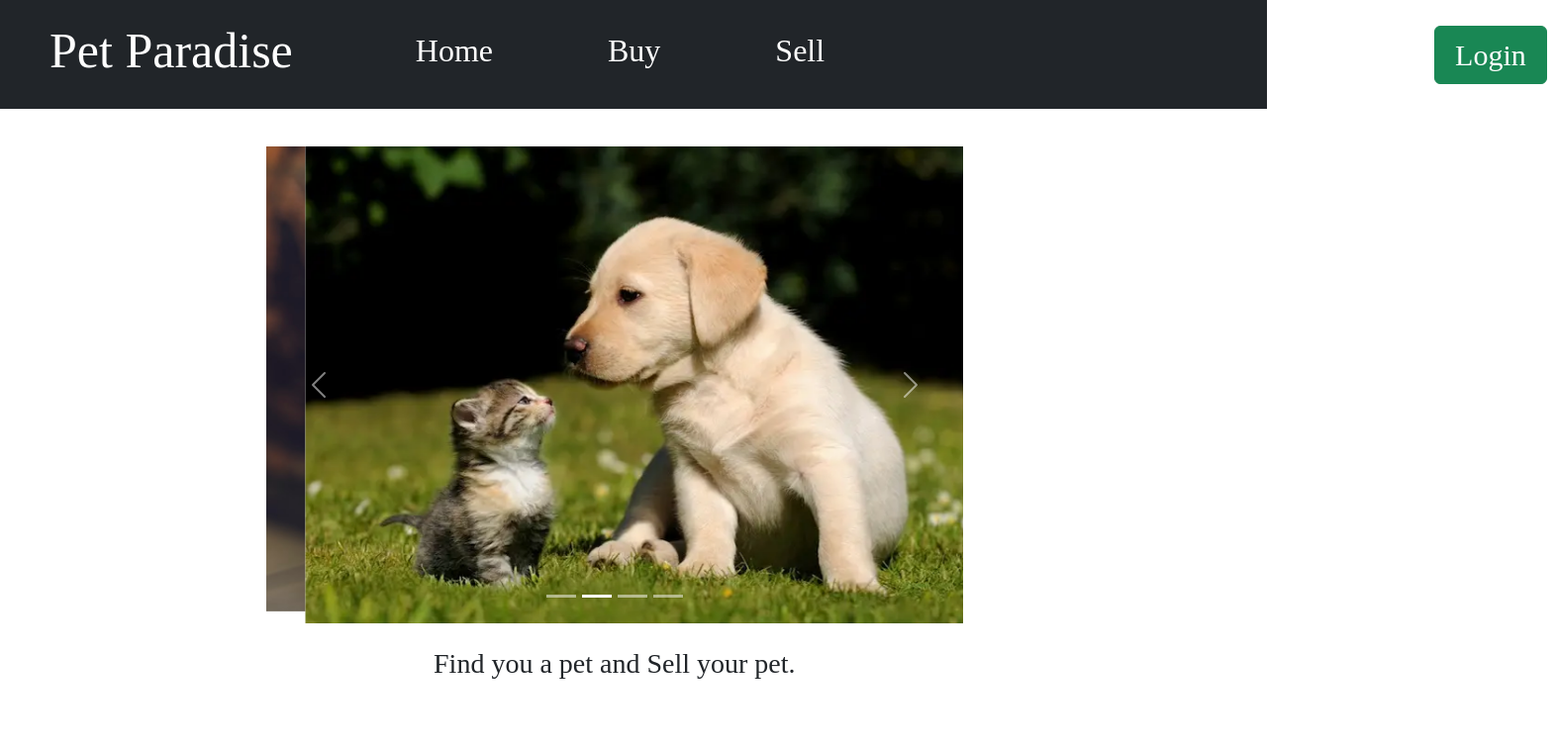
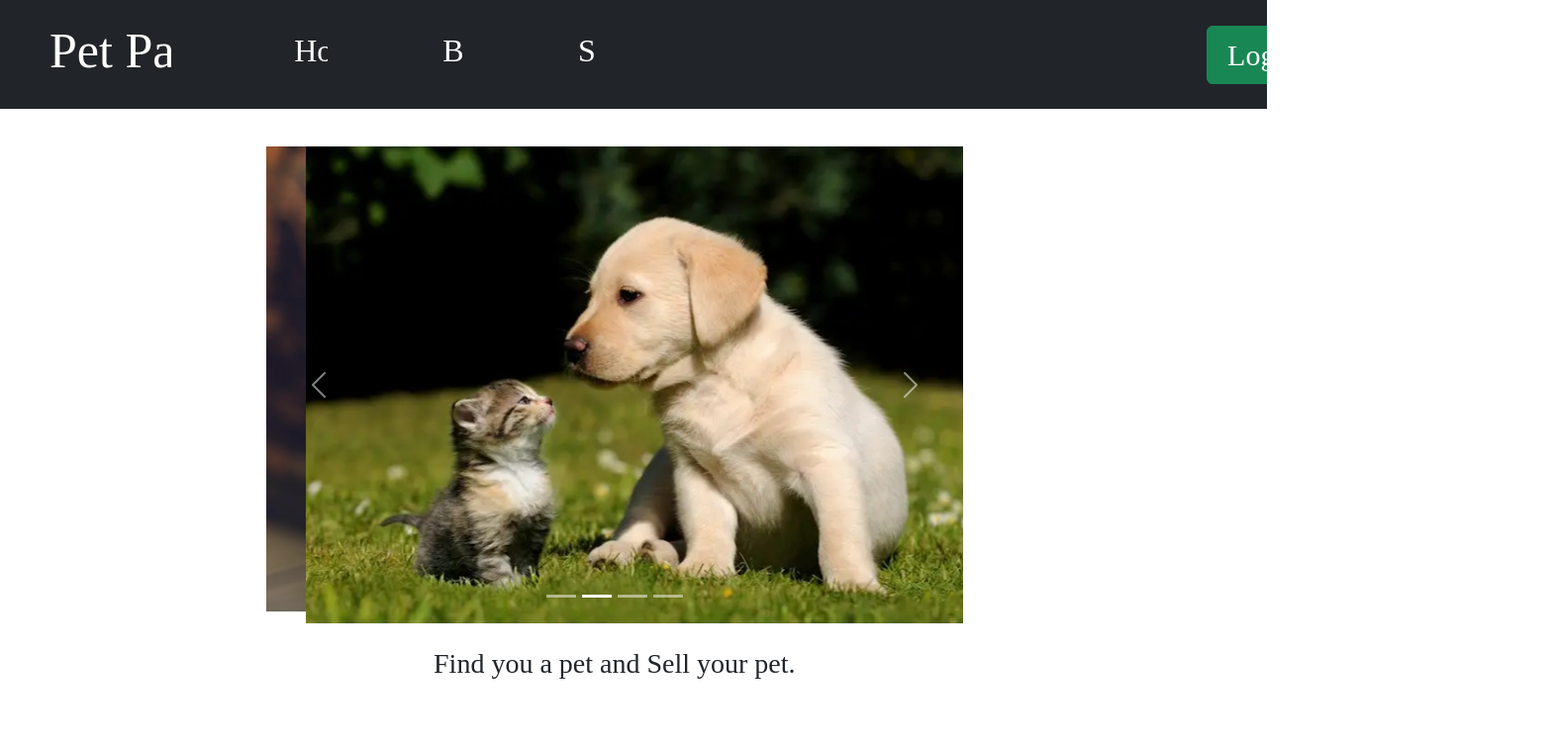
Before and after one commit to Dhanushk19/petshop_client, a React (Create React App) app: page / in a window 1280 px wide. Shown: the top 756 px of the page at 99% size, 1571 px wide, since content can reach past the window. Built offline with nearby package versions, Linux system fonts and the light colour scheme; no server answers; a web font is replaced by a local one.

Commit message:
Update App.css

```diff
--- a/src/App.css
+++ b/src/App.css
@@ -4,6 +4,10 @@
 }
 
 
+*
+{
+  overflow-x: hidden;
+}
 
 
 *
```
